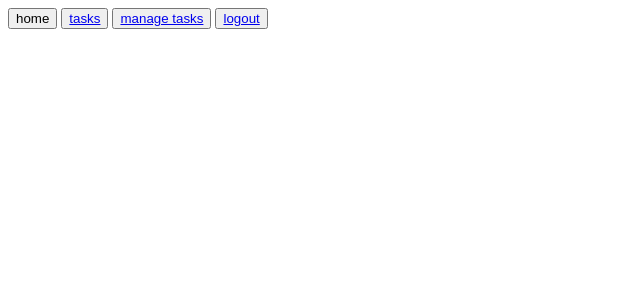
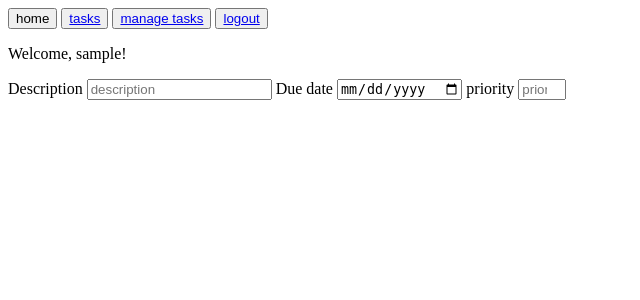
Before and after one commit to MyGollyGosh/Portfolio-webapp, a Flask app: template templates/add_task.html in a window 1280 px wide. Shown: the top 300 px of the page, without its empty margins (0-640 px from the left). Run offline with Flask 3, Linux system fonts and the light colour scheme; the template is opened without the code that fills it, so the values that code supplies are empty; the visitor is signed in with stand-in values (Sample User, id 1); some libraries are stand-ins or nearby versions.

Commit message:
Add basic form on /add-task page with tests

```diff
--- a/app.py
+++ b/app.py
@@ -11,6 +11,7 @@ from routes.sign_up import get_sign_in_routes
 from routes.logout import get_logout_routes
 from routes.tasks import get_tasks_routes
 from routes.manage_tasks import get_manage_tasks_routes
+from routes.add_task import get_add_task_routes
 
 app = Flask(__name__)
 
@@ -41,6 +42,7 @@ get_sign_in_routes(app)
 get_logout_routes(app)
 get_tasks_routes(app)
 get_manage_tasks_routes(app)
+get_add_task_routes(app)
 
 
 if __name__ == '__main__':
--- a/templates/add_task.html
+++ b/templates/add_task.html
@@ -14,5 +14,21 @@
             <a href="{{ url_for('logout') }}">logout</a>
         </button>
     </nav>
+    <div class="greeting">
+        <p>Welcome, {{ current_user.username }}!</p>
+    </div>
+    <body>
+        <div>
+            <form class="add-task-details">
+                <label for="description">Description</label>
+                <input type="text" placeholder="description" id="description" required>
 
+                <label for="due_date">Due date</label>
+                <input type="date" id="due-date" required>
+
+                <label for="priority">priority</label>
+                <input type="number" placeholder="priority" id="priority" min="1" max="5" required>
+            </form>
+        </div>
+    </body>
 </html>
```
Also changed, not shown: routes/add_task.py (+7 -0 lines), tests/test_add_task.py (+33 -0 lines).
